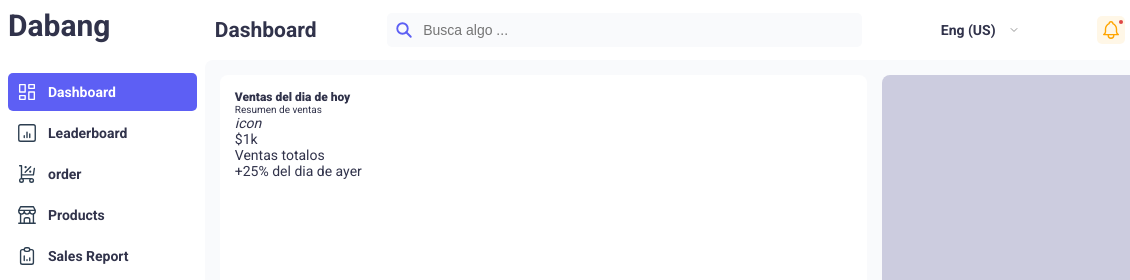
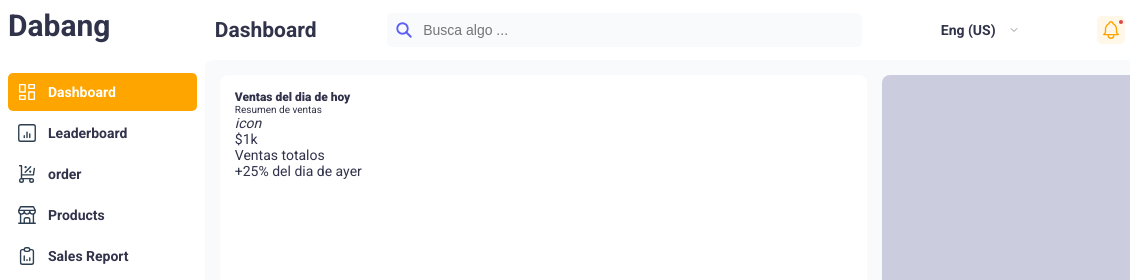
Before and after one commit to jonniermartinez/dashboard-SENA, a plain HTML site: page index.html in a window 1280 px wide. In both pictures the pointer is over the item "Dashboard". Shown: the top 280 px of the page, 0-1130 px from the left. Drawn offline with Linux system fonts and the light colour scheme.

Commit message:
resaltador

```diff
--- a/index.css
+++ b/index.css
@@ -299,3 +299,8 @@ ul{
   .dropdown:hover .dropdown-content {
     display: block;
   }
+
+    .silebar__item:hover  {
+        background-color: orange;
+      }
+  }
```
